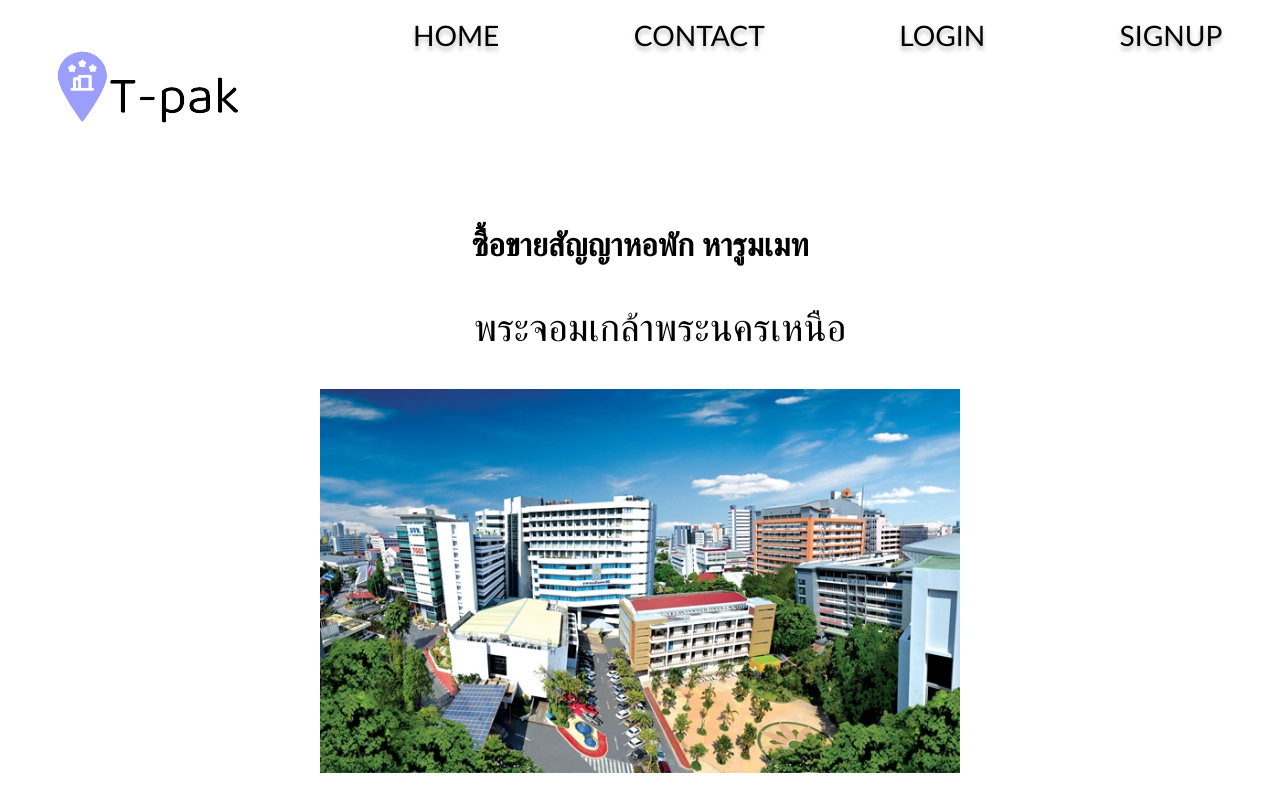
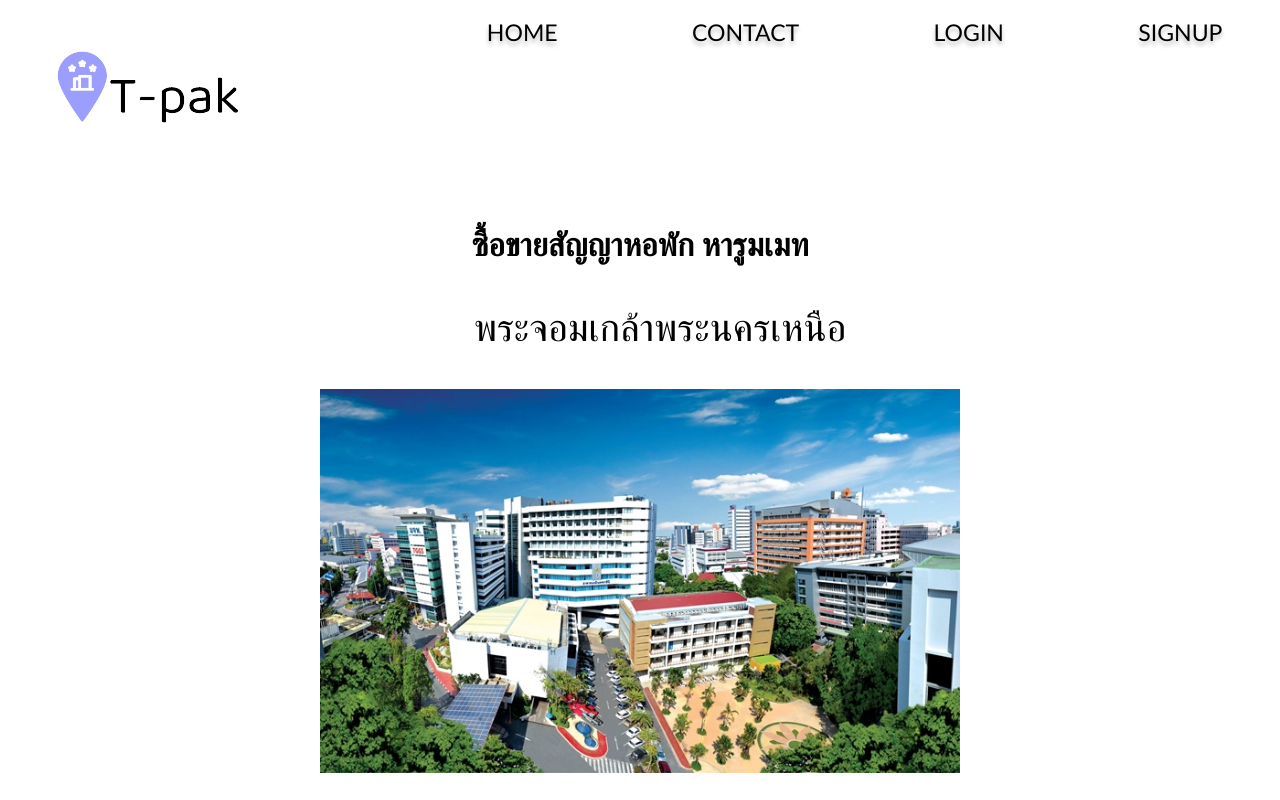
Before and after one commit to mossZmossZ/t-pak, a React (Create React App) app in the folder client/: page / in a window 1280 px wide. Shown: the top 800 px of the page. Built offline with nearby package versions, Linux system fonts and the light colour scheme.

Commit message:
Update navbar

```diff
--- a/client/src/components/navbar.css
+++ b/client/src/components/navbar.css
@@ -29,7 +29,7 @@ nav ul{
     list-style: None;
     display: flex;
     gap: 10vw;
-    font-size: 2.2vw;
+    font-size: 1.8vw;
 
 }
 nav a{
```
